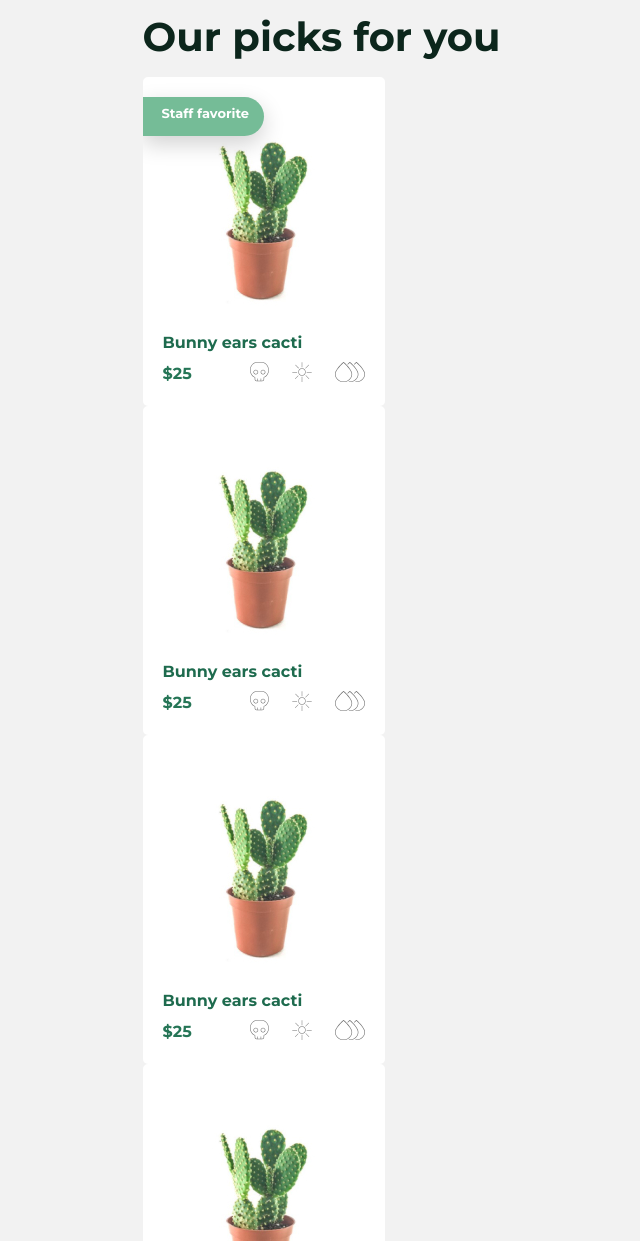
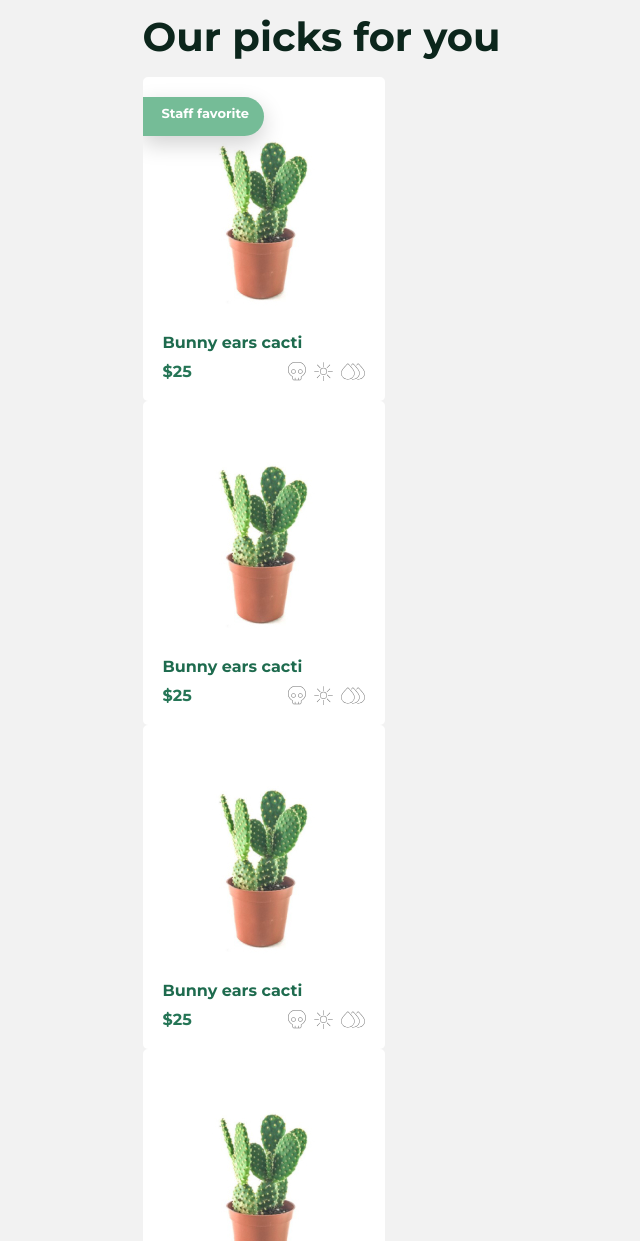
Before and after one commit to rennanmelo/greenthumb, a website built with Parcel: page index.html in a window 1280 px wide. Shown: the part 919-2160 px from the top of the page, without its empty margins (65-705 px from the left). Built offline with nearby package versions, Linux system fonts and the light colour scheme.

Commit message:
Changed the way that the icons are added and made some styles adjustments

```diff
--- a/index.html
+++ b/index.html
@@ -73,17 +73,16 @@
         <img class="results__logo" src="/images/illustrations/pick.png" alt="Picks for you">
         <h2 class="results__title">Our picks for you</h2>
         <div class="grid">
-          <div class="grid__item">
-            <span class="grid__label">Staff favorite</span>
+          <div class="grid__item grid__item--favorite">
             <img class="grid__image" src="/images/plants/bunny-ears-cacti.jpg" alt="Item name" />
             <div class="grid__info">
               <h3 class="grid__name">Bunny ears cacti</h3>
               <div class="grid__price-icons">
                 <span class="grid__price">$25</span>
                 <div class="grid__icons">
-                  <span class="grid__icon grid__icon--toxicity"></span>
-                  <span class="grid__icon grid__icon--sunlight"></span>
-                  <span class="grid__icon grid__icon--water"></span>
+                  <img class="grid__icon grid__icon--toxicity" src="/images/icons/toxic.svg" />
+                  <img class="grid__icon grid__icon--sunlight" src="/images/icons/low-sun.svg" />
+                  <img class="grid__icon grid__icon--water" src="/images/icons/3-drops.svg" />
                 </div>
               </div>
             </div>
@@ -95,9 +94,9 @@
               <div class="grid__price-icons">
                 <span class="grid__price">$25</span>
                 <div class="grid__icons">
-                  <span class="grid__icon grid__icon--toxicity"></span>
-                  <span class="grid__icon grid__icon--sunlight"></span>
-                  <span class="grid__icon grid__icon--water"></span>
+                  <img class="grid__icon grid__icon--toxicity" src="/images/icons/toxic.svg" />
+                  <img class="grid__icon grid__icon--sunlight" src="/images/icons/low-sun.svg" />
+                  <img class="grid__icon grid__icon--water" src="/images/icons/3-drops.svg" />
                 </div>
               </div>
             </div>
@@ -109,9 +108,9 @@
               <div class="grid__price-icons">
                 <span class="grid__price">$25</span>
                 <div class="grid__icons">
-                  <span class="grid__icon grid__icon--toxicity"></span>
-                  <span class="grid__icon grid__icon--sunlight"></span>
-                  <span class="grid__icon grid__icon--water"></span>
+                  <img class="grid__icon grid__icon--toxicity" src="/images/icons/toxic.svg" />
+                  <img class="grid__icon grid__icon--sunlight" src="/images/icons/low-sun.svg" />
+                  <img class="grid__icon grid__icon--water" src="/images/icons/3-drops.svg" />
                 </div>
               </div>
             </div>
@@ -123,9 +122,9 @@
               <div class="grid__price-icons">
                 <span class="grid__price">$25</span>
                 <div class="grid__icons">
-                  <span class="grid__icon grid__icon--toxicity"></span>
-                  <span class="grid__icon grid__icon--sunlight"></span>
-                  <span class="grid__icon grid__icon--water"></span>
+                  <img class="grid__icon grid__icon--toxicity" src="/images/icons/toxic.svg" />
+                  <img class="grid__icon grid__icon--sunlight" src="/images/icons/low-sun.svg" />
+                  <img class="grid__icon grid__icon--water" src="/images/icons/3-drops.svg" />
                 </div>
               </div>
             </div>
--- a/styles/grid.scss
+++ b/styles/grid.scss
@@ -4,7 +4,7 @@
   justify-content: space-between;
   flex-wrap: nowrap;
   max-width: 100%;
-  overflow: scroll;
+  overflow-x: scroll;
 
   &__item {
     position: relative;
@@ -16,9 +16,10 @@
     &:last-child {
       margin-right: 0;
     }
-  }
 
-  &__label {
+    &--favorite {
+      &::after {
+        content: 'Staff favorite';
         position: absolute;
         top: 20px;
         left: 0;
@@ -29,6 +30,8 @@
         background-color: #75BC97;
         box-shadow: 0px 8px 22px rgba(0, 0, 0, 0.181163);
         border-radius: 0 35px 35px 0;
+      }
+    }
   }
 
   &__image {
@@ -55,25 +58,14 @@
     color: #257556;
   }
 
+  &__icons {
+    display: flex;
+    justify-content: flex-end;
+  }
+
   &__icon {
     display: inline-block;
     margin-left: 8px;
-    background-repeat: no-repeat;
-    background-size: contain;
-    width: 30px;
-    height: 20px;
-  }
-
-  &__icon--toxicity {
-    background-image: url('/images/icons/toxic.svg');
-  }
-
-  &__icon--sunlight {
-    background-image: url('/images/icons/low-sun.svg');
-  }
-
-  &__icon--water {
-    background-image: url('/images/icons/3-drops.svg');
   }
 }
 
```
Lines whose indentation alone changed are shown as unchanged.
